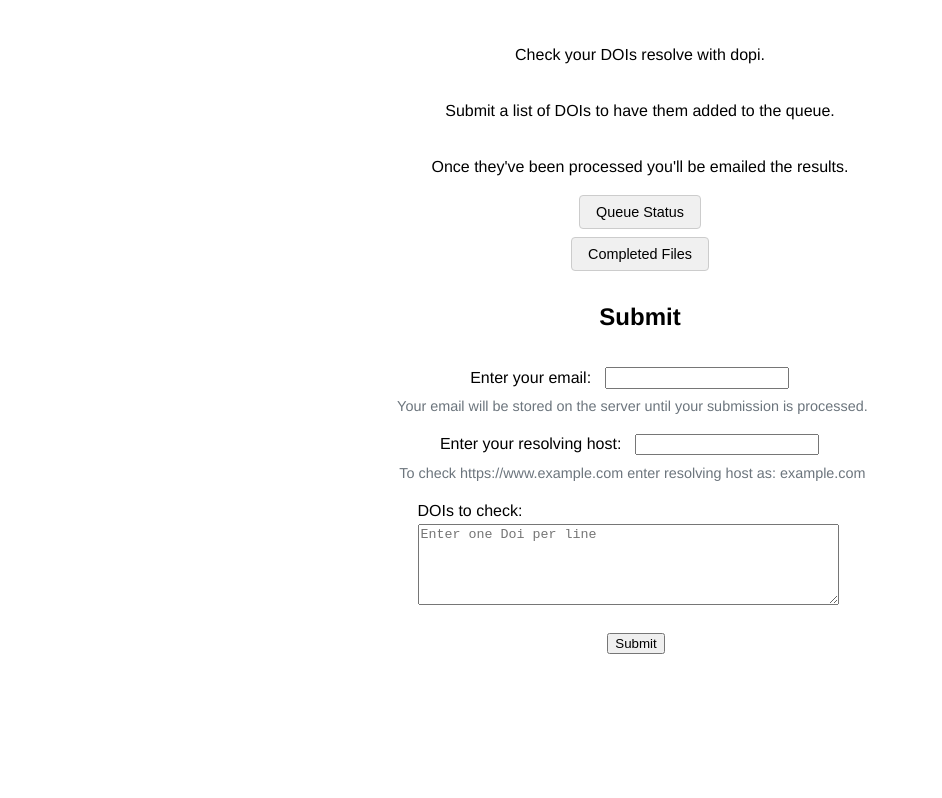
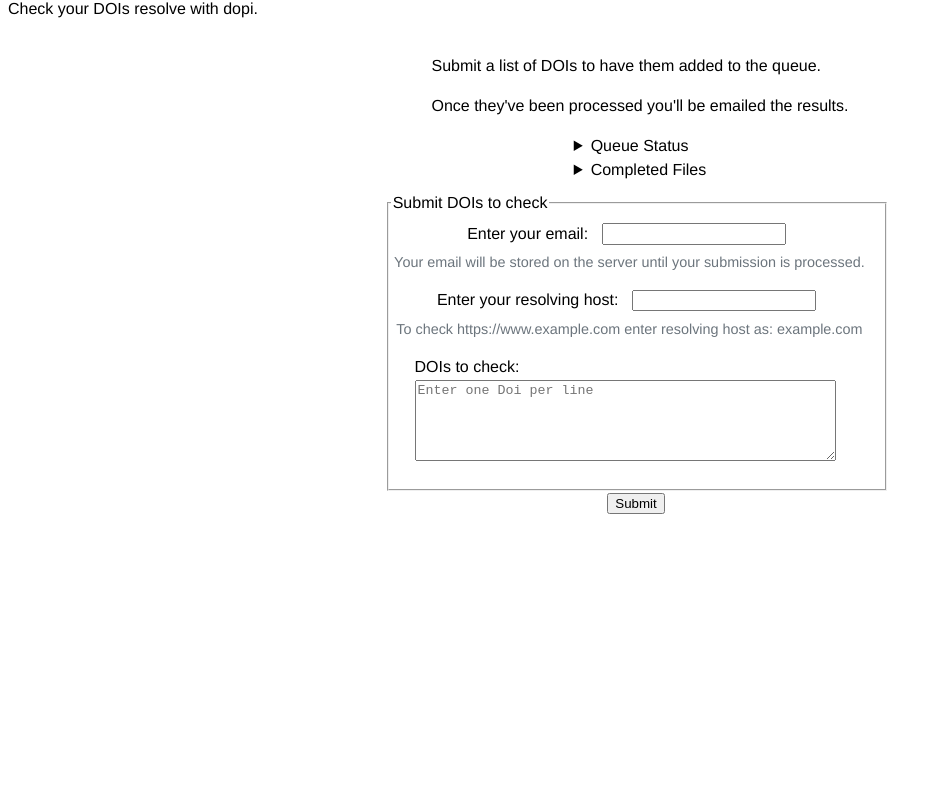
Before and after one commit to alexk49/dopi, a plain HTML site: page src/static/index.html in a window 1280 px wide. Shown: the part 99-897 px from the top of the page, without its empty margins (0-942 px from the left). Before the commit the page ends 824 px from the top, so only its background shows below. Drawn offline with Linux system fonts and the light colour scheme.

Commit message:
tidied html file, with section tags and field set and added comments to main script flow for js file.

```diff
--- a/src/static/index.html
+++ b/src/static/index.html
@@ -2,43 +2,62 @@
 <html lang="en">
 <head>
   <meta charset="UTF-8">
-  <title>dopi</title>
+  <title>dopi - doi checker</title>
   <meta name="viewport" content="width=device-width, initial-scale=1.0">
   <link href="/static/styles.css" rel="stylesheet" />
-  <script type="module" src="/static/scripts.js"></script>
+  <script src="/static/scripts.js" defer></script>
+  <link rel="icon" href="/static/favicon.ico">
+  <meta name="description" content="Check if your DOIs resolve correctly with dopi">
 </head>
 <body>
+    <header>
+      <h1>dopi</h1>
+      <p>Check your DOIs resolve with dopi.</p>
+    </header>
   <main>
-    <h1>dopi</h1>
-    <p>Check your DOIs resolve with dopi.</p>
+    <section aria-labelledby="intro-section">
     <p>Submit a list of DOIs to have them added to the queue.</p>
     <p>Once they've been processed you'll be emailed the results.</p>
-    <button id="show_queue_counter" class="status-btn">Queue Status</button>
-    <div id="queue_counter" class="status-container" hidden></div>
-    <button id="show_completed_files" class="status-btn">Completed Files</button>
-    <div id="completed_files" class="status-container" hidden></div>
-    <h2>Submit</h2>
+    </section>
+
+    <section aria-labelledby="status-section">
+    <details id="show_queue_counter">
+        <summary aria-controls="queue_counter" aria-expanded="false">Queue Status</summary>
+        <div id="queue_counter" class="status-container" hidden aria-live="polite"></div>
+    </details>
+    <details id="show_completed_files">
+        <summary aria-controls="completed_files" aria-expanded="false">Completed Files</summary>
+        <div id="completed_files" class="status-container" hidden aria-live="polite"></div>
+    </details>
+    </section>
+
+  <section aria-labelledby="submission-section">
     <div id="message" class="result-message" role="status" aria-live="polite"></div>
     <div id="errors" class="error-messages" role="status" aria-live="polite"></div>
+
     <form id="doi_submit_form" action="/submit" method="post" class="submit-form">
+    <fieldset>
+      <legend>Submit DOIs to check</legend>
       <div class="form-group">
         <div class="label-input-row">
           <label for="email">Enter your email:</label>
-          <input type="email" name="email" id="email" required aria-describedby="email_helper" />
+          <input type="email" name="email" id="email" required aria-describedby="email_helper" autocomplete="email" />
         </div>
         <div class="tooltip" id="email_helper" role="tooltip">
           Your email will be stored on the server until your submission is processed.
         </div>
       </div>
+
       <div class="form-group">
         <div class="label-input-row">
           <label for="resolving_host_input">Enter your resolving host:</label>
-          <input type="text" name="resolving_host" id="resolving_host_input" required aria-describedby="host_helper" />
+          <input type="text" name="resolving_host" id="resolving_host_input" required aria-describedby="host_helper" autocomplete="url" />
         </div>
         <div class="tooltip" id="host_helper" role="tooltip">
           To check https://www.example.com enter resolving host as: example.com
         </div>
       </div>
+
       <div class="form-group">
         <div class="label-input-row">
           <label for="dois_text">DOIs to check:</label>
@@ -48,10 +67,13 @@
           </div>
         </div>
       </div>
+      </fieldset>
+
     <div id="blank-field" class="blank-field" aria-hidden="true">
         <label for="blank_field">Leave this field blank</label>
         <input type="text" name="blank_field" id="blank_field" tabindex="-1" autocomplete="off">
     </div>
+
       <div id="submit-btn-container" class="btn-container">
         <button id="submit-btn" class="submit-btn" type="submit" value="submit">Submit</button>
       </div>
--- a/src/static/scripts.js
+++ b/src/static/scripts.js
@@ -88,6 +88,7 @@ async function handleFormSubmission(form, errorsDiv, messageDiv) {
 
 document.addEventListener('DOMContentLoaded', () => {
 
+  /* set up queue toggle */
   const showQueueButton = document.getElementById('show_queue_counter');
   const queueCounter = document.getElementById('queue_counter');
 
@@ -104,6 +105,7 @@ document.addEventListener('DOMContentLoaded', () => {
     });
   }
 
+  /* set up complete files toggle */
   const showCompletedButton = document.getElementById('show_completed_files');
   const completedFilesEl = document.getElementById('completed_files');
   if (showCompletedButton !== null && completedFilesEl !== null) {
@@ -119,12 +121,14 @@ document.addEventListener('DOMContentLoaded', () => {
     });
   }
 
+  /* set up doi counter */
   const doisText = document.getElementById('dois_text');
 
   if (doisText !== null) {
     doisText.addEventListener('input', countLines);
   }
 
+  /* set up form handler / submission */
   const errorsDiv = document.getElementById('errors');
   const messageDiv = document.getElementById('message');
   const doiForm = document.getElementById('doi_submit_form');
```
